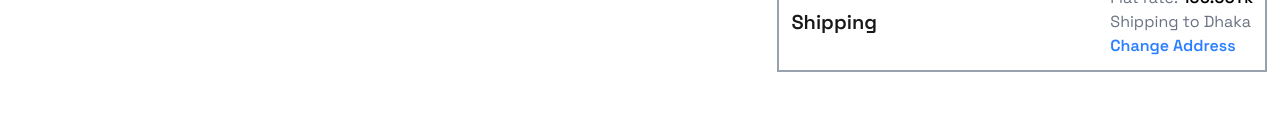
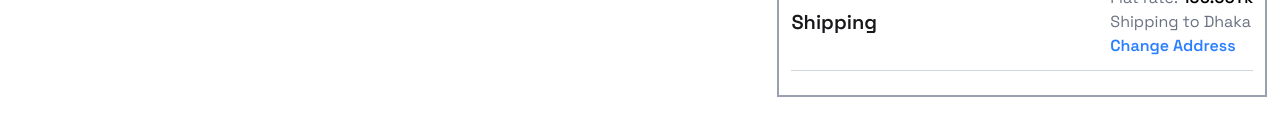
Before and after one commit to Suprio-Das/Fragrance-Fusion, a React (Vite) app: page /mycart in a window 1280 px wide. Shown: the part 290-426 px from the top of the page. Built offline with nearby package versions, Linux system fonts and the light colour scheme.

Commit message:
Hr added below the Shipping

```diff
--- a/src/Components/MyCart/MyCart.jsx
+++ b/src/Components/MyCart/MyCart.jsx
@@ -27,6 +27,7 @@ const MyCart = () => {
                                 <p className="text-blue-500 font-semibold cursor-pointer">Change Address</p>
                             </div>
                         </div>
+                        <hr className="border-gray-300 my-3" />
                     </div>
                 </div>
             </div>
```
